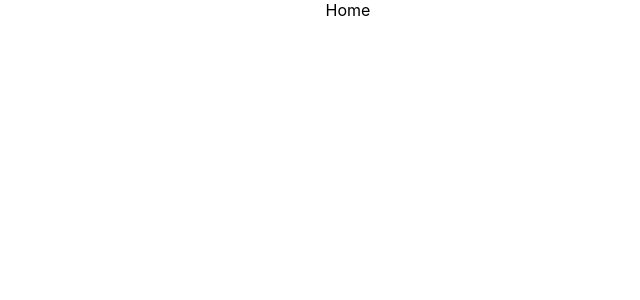
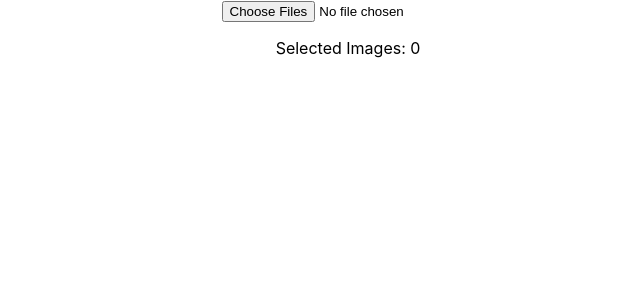
Before and after one commit to akashsdk/fahim-job2, a React (Create React App) app: page / in a window 1280 px wide. Shown: the top 300 px of the page, without its empty margins (292-932 px from the left). Built offline with nearby package versions, Linux system fonts and the light colour scheme.

Commit message:
Update Home.js

```diff
--- a/src/Home.js
+++ b/src/Home.js
@@ -1,8 +1,50 @@
-import React from 'react'
-import './Home.css';
+import React, { Component } from 'react';
 
-export default function Home() {
-  return (
-    <div>Home</div>
-  )
+class Home extends Component {
+  constructor() {
+    super();
+    this.state = {
+      images: [], // Array to store selected images
+    };
+  }
+
+  handleImageSelect = (event) => {
+    const fileInput = event.target;
+    const files = fileInput.files;
+
+    // Convert the FileList into an array and update the state
+    this.setState({
+      images: [...this.state.images, ...Array.from(files)],
+    });
+  };
+
+  handleImageDelete = (index) => {
+    const updatedImages = [...this.state.images];
+    updatedImages.splice(index, 1);
+
+    this.setState({
+      images: updatedImages,
+    });
+  };
+
+  render() {
+    const { images } = this.state;
+
+    return (
+      <div>
+        <input type="file" multiple onChange={this.handleImageSelect} />
+        <div>
+          {images.map((image, index) => (
+            <div key={index}>
+              <img src={URL.createObjectURL(image)} alt={`Image ${index + 1}`} />
+              <button onClick={() => this.handleImageDelete(index)}>Delete</button>
+            </div>
+          ))}
+        </div>
+        <p>Selected Images: {images.length}</p>
+      </div>
+    );
+  }
 }
+
+export default Home;
```
